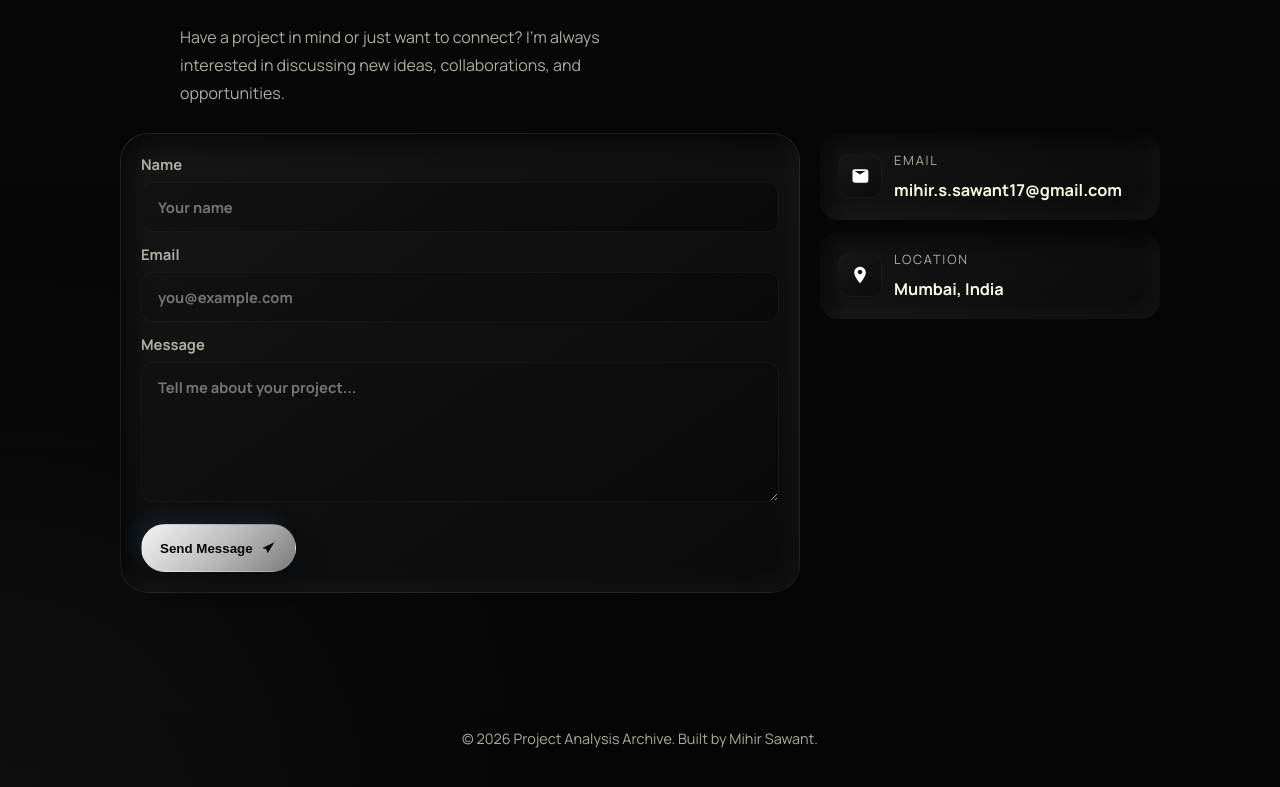
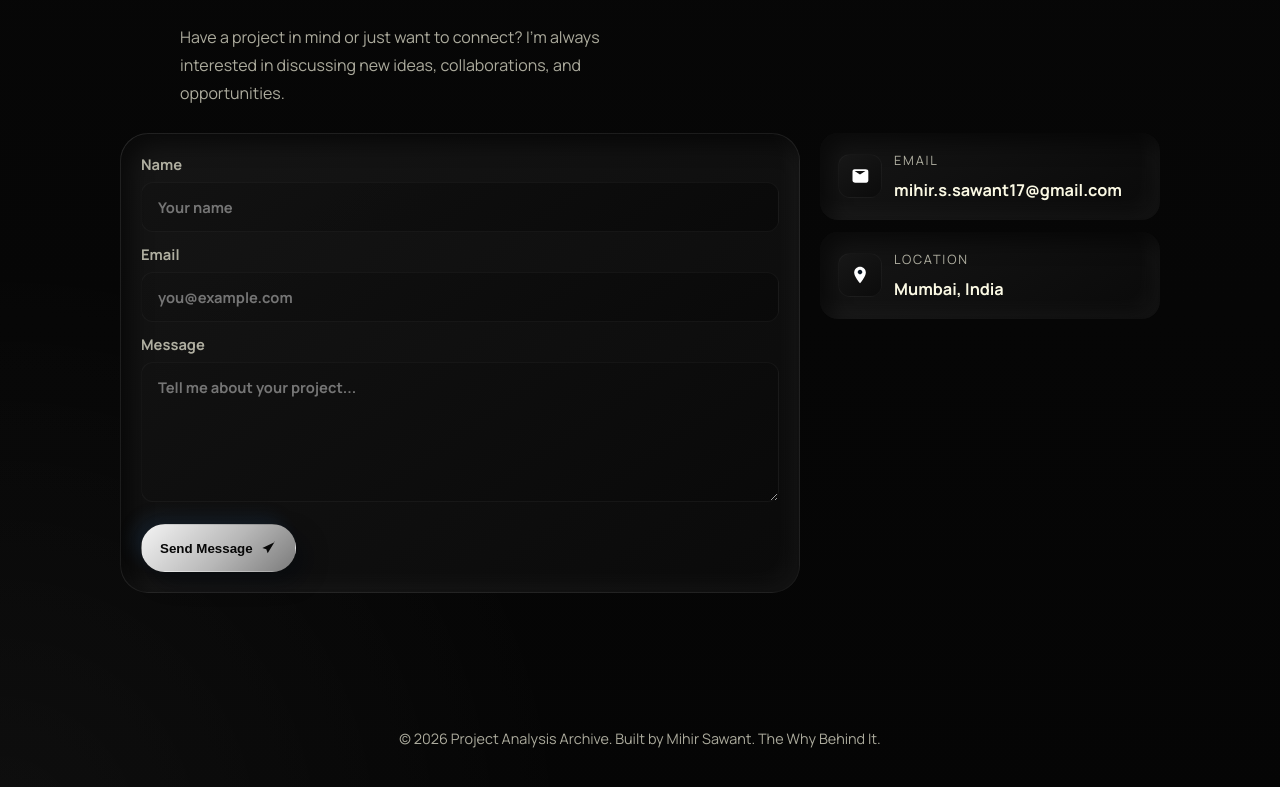
Before and after one commit to itsmierrrrr/Project-Analysis, a React (Vite) app: page / in a window 1280 px wide. Shown: the part 1772-2559 px from the top of the page. Built offline with nearby package versions, Linux system fonts and the light colour scheme.

Commit message:
footer update

```diff
--- a/src/App.jsx
+++ b/src/App.jsx
@@ -215,7 +215,7 @@ function HomePage() {
 
       <footer className="site-footer">
         <div className="shell-footer">
-          <small>© {new Date().getFullYear()} Project Analysis Archive. Built by Mihir Sawant. </small>
+          <small>© {new Date().getFullYear()} Project Analysis Archive. Built by Mihir Sawant. The Why Behind It.</small>
         </div>
       </footer>
     </AppShell>
```
